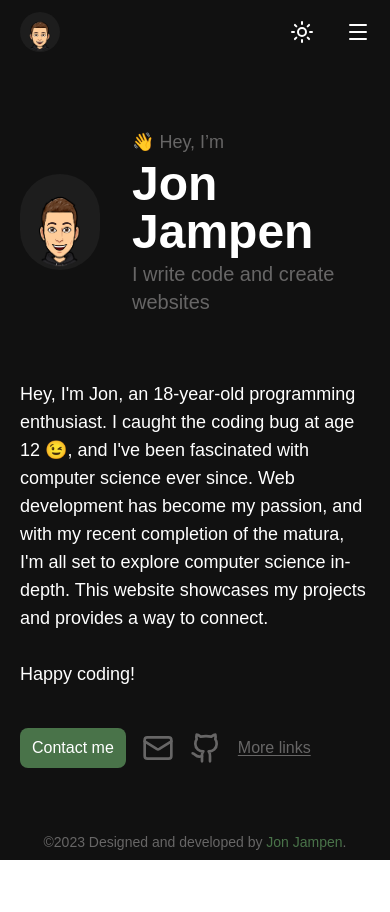
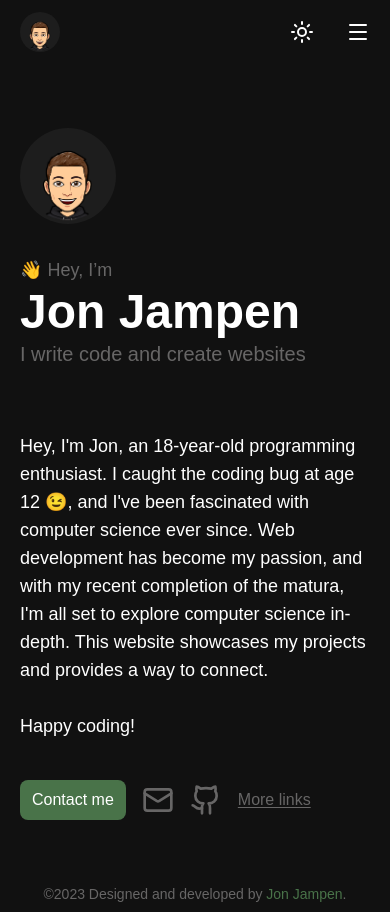
Before and after one commit to jonjampen/portfolio, a SvelteKit app: page / in a window 390 px wide. Before the commit the page ends 860 px from the top, so only its background shows below. Built offline with nearby package versions, Linux system fonts and the light colour scheme.

Commit message:
Adding responsiveness

```diff
--- a/src/components/EducationItem.svelte
+++ b/src/components/EducationItem.svelte
@@ -7,7 +7,7 @@
 	<div class="rounded-full h-11 w-11 bg-card flex items-center justify-center text-card-foreground">
 		<BookCopy class="w-7 h-7" />
 	</div>
-	<div class="flex flex-col gap-1 w-full max-w-2xl">
+	<div class="flex flex-col gap-1 w-full sm:w-auto max-w-2xl">
 		<div class="flex justify-between">
 			<h4 class="text-foreground text-lg font-medium">{title}</h4>
 			<h4 class="text-gray text-lg font-light">{date}</h4>
--- a/src/routes/+page.svelte
+++ b/src/routes/+page.svelte
@@ -9,7 +9,7 @@
 	import { Github, Mail } from 'lucide-svelte';
 </script>
 
-<section class="flex gap-8 items-center">
+<section class="flex sm:flex-col gap-8 items-center sm:items-start">
 	<Avatar class="w-24 h-24" />
 	<div class="">
 		<h6 class="text-gray text-lg mb-1">👋 Hey, I’m</h6>
```
